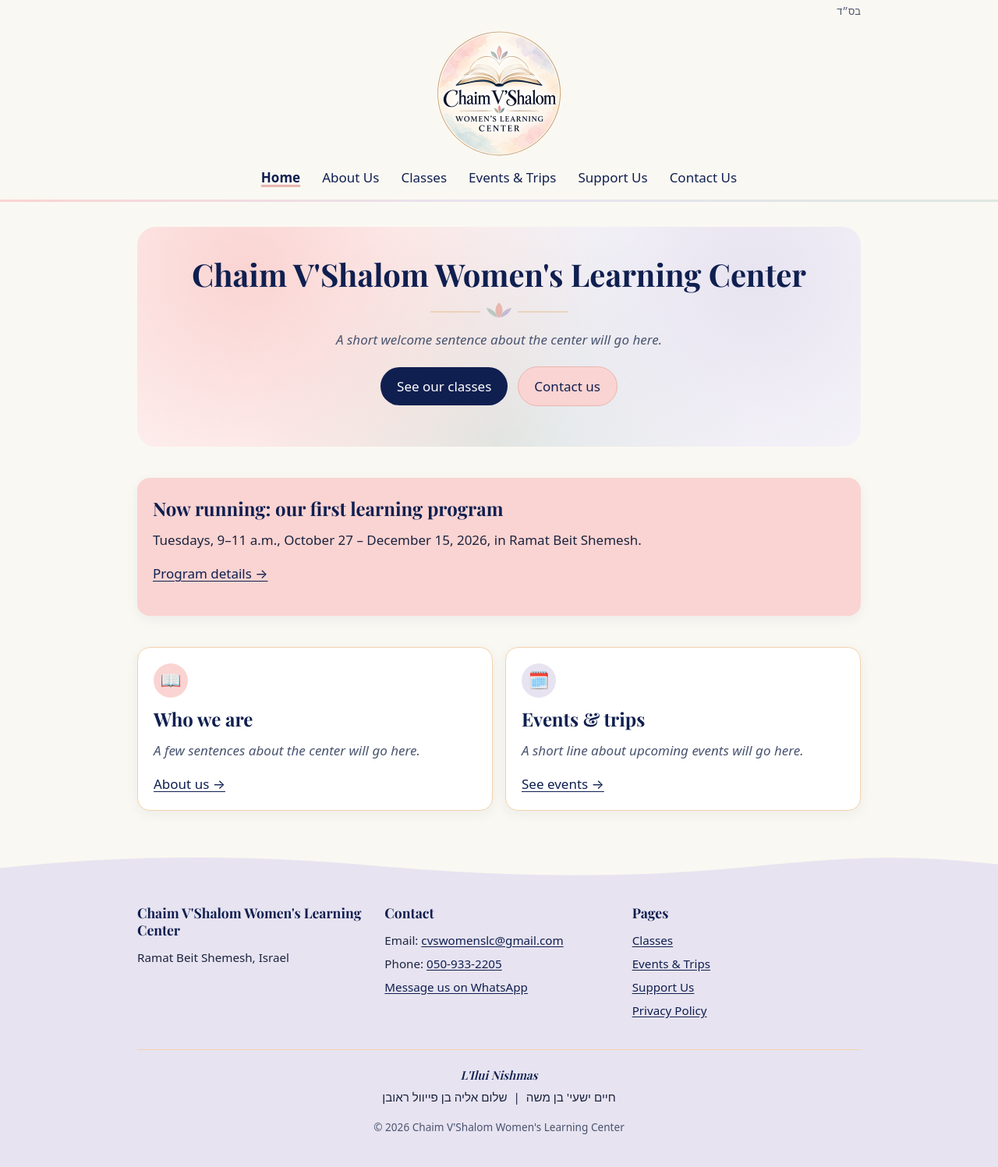
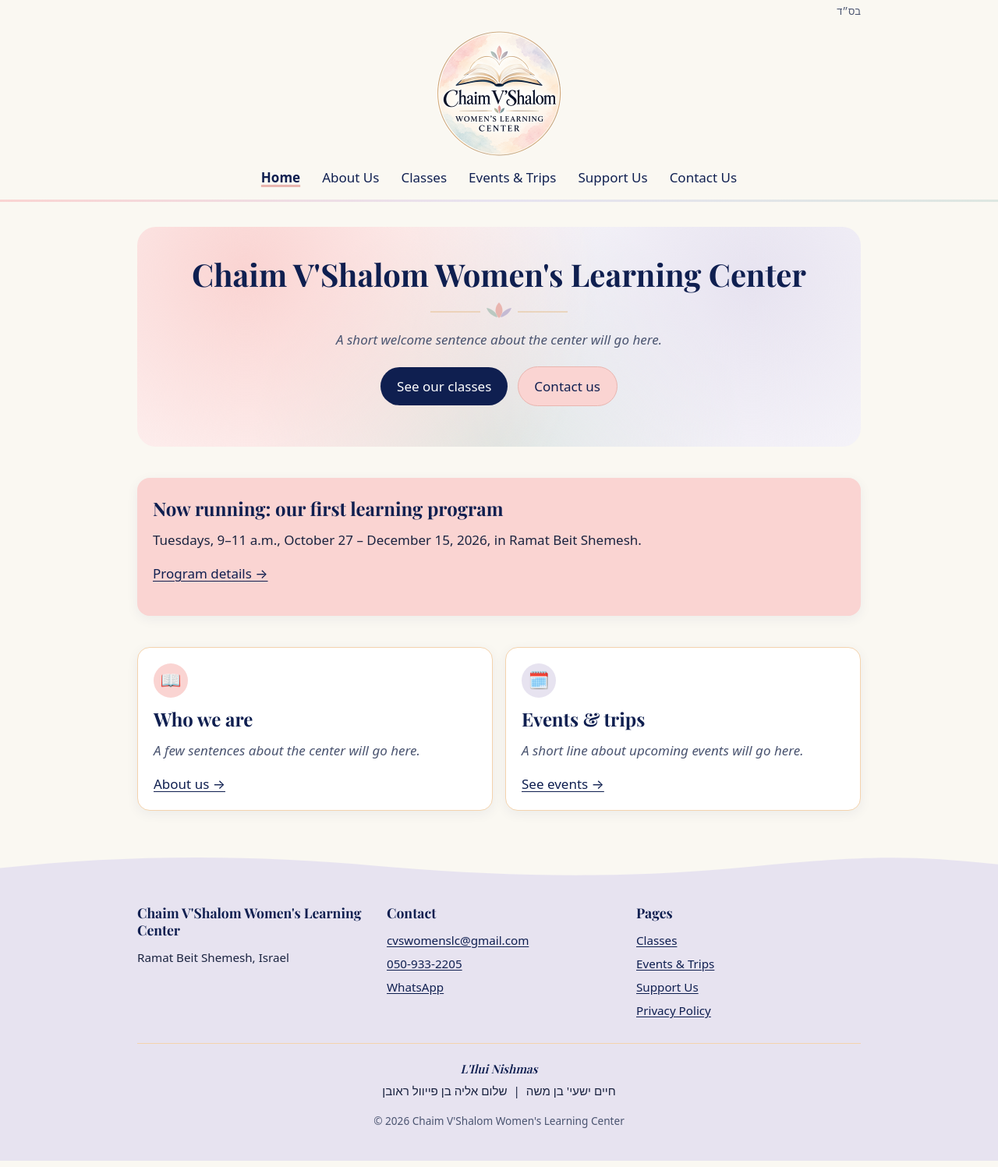
Before and after one commit to mos26613/ChaimVshalom, a Jekyll site: the page built from index.html, in a window 1280 px wide. Shown: the whole page at 78% size. Built offline with Jekyll 4.4.1, drawn with Linux system fonts in a browser that asks for light colours; some web fonts are replaced.

Commit message:
Make the footer shorter on phones and tablets
The name stays centered on top, with Contact and Pages side by side
underneath (very narrow phones under 360px keep one column). Contact
links drop the "Email:"/"Phone:" labels and the WhatsApp link is
shortened so each link fits on one line; two gaps are tightened.
Footer height on a typical phone goes from about 615px to 439px.

Co-Authored-By: Claude Opus 5.5 <noreply@anthropic.com>
Claude-Session: https://claude.ai/code/session_011TyGoYBZmHuJ2s6fCWnYGE

```diff
--- a/_includes/footer.html
+++ b/_includes/footer.html
@@ -9,9 +9,9 @@
         <div>
           <h2>Contact</h2>
           <ul>
-            <li>Email: <a href="mailto:cvswomenslc@gmail.com">cvswomenslc@gmail.com</a></li>
-            <li>Phone: <a href="tel:+972509332205">050&#8209;933&#8209;2205</a></li>
-            <li><a href="https://wa.me/972509332205" target="_blank" rel="noopener">Message us on WhatsApp</a></li>
+            <li><a href="mailto:cvswomenslc@gmail.com">cvswomenslc@gmail.com</a></li>
+            <li><a href="tel:+972509332205">050&#8209;933&#8209;2205</a></li>
+            <li><a href="https://wa.me/972509332205" target="_blank" rel="noopener">WhatsApp</a></li>
           </ul>
         </div>
         <div>
--- a/css/style.css
+++ b/css/style.css
@@ -475,11 +475,34 @@ main h1::after {
 
 .footer-columns {
   display: grid;
-  gap: 1.5rem;
+  gap: 1.25rem 2rem;
+}
+
+/* On phones and tablets (except very narrow phones), the name goes on top and
+   Contact and Pages sit side by side underneath, centered, so the footer stays
+   short. Each column is only as wide as its contents. */
+@media (min-width: 22.5rem) {
+  .footer-columns {
+    grid-template-columns: auto auto;
+    justify-content: center;
+  }
+
+  .footer-columns > :first-child {
+    grid-column: 1 / -1;
+  }
+
+  /* Keep each link on one line; the columns size themselves to fit */
+  .footer-columns li {
+    white-space: nowrap;
+  }
 }
 
 .site-footer h2 {
   font-size: 1.1rem;
+}
+
+.footer-columns p {
+  margin-bottom: 0;
 }
 
 .site-footer ul {
@@ -495,7 +518,7 @@ main h1::after {
 .dedication {
   text-align: center;
   border-top: 1px solid var(--color-gold);
-  margin-top: 2rem;
+  margin-top: 1.5rem;
   padding-top: 1.25rem;
 }
 
@@ -574,6 +597,11 @@ main h1::after {
 
   .footer-columns {
     grid-template-columns: repeat(3, 1fr);
+    justify-content: normal;
     text-align: left;
   }
+
+  .footer-columns > :first-child {
+    grid-column: auto;
+  }
 }
```
